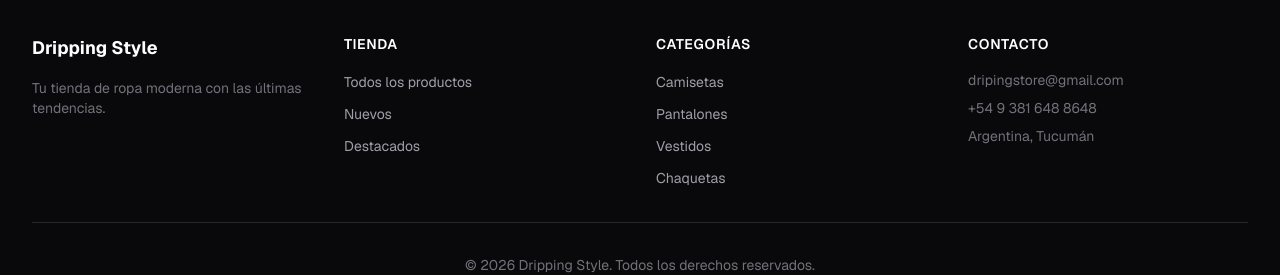
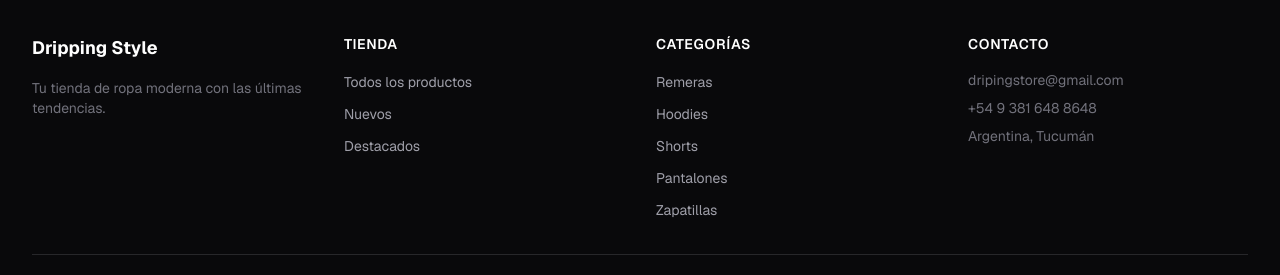
Before and after one commit to luccamm1/dripping-style, a Next.js app: page / in a window 1280 px wide. Shown: the part 2335-2610 px from the top of the page. Built offline with nearby package versions, Linux system fonts and the light colour scheme; no server answers; the database is empty.

Commit message:
fix footer categories, migrate old products to new categories

```diff
--- a/components/Footer.tsx
+++ b/components/Footer.tsx
@@ -1,4 +1,5 @@
 import Link from "next/link";
+import { categories } from "@/lib/categories";
 
 export default function Footer() {
   return (
@@ -30,10 +31,13 @@ export default function Footer() {
               Categorías
             </h4>
             <ul className="space-y-2">
-              <li><Link href="/productos?categoria=camisetas" className="text-sm hover:text-white transition-colors">Camisetas</Link></li>
-              <li><Link href="/productos?categoria=pantalones" className="text-sm hover:text-white transition-colors">Pantalones</Link></li>
-              <li><Link href="/productos?categoria=vestidos" className="text-sm hover:text-white transition-colors">Vestidos</Link></li>
-              <li><Link href="/productos?categoria=chaquetas" className="text-sm hover:text-white transition-colors">Chaquetas</Link></li>
+              {categories.map((cat) => (
+                <li key={cat.id}>
+                  <Link href={`/productos?categoria=${cat.slug}`} className="text-sm hover:text-white transition-colors">
+                    {cat.name}
+                  </Link>
+                </li>
+              ))}
             </ul>
           </div>
 
```
